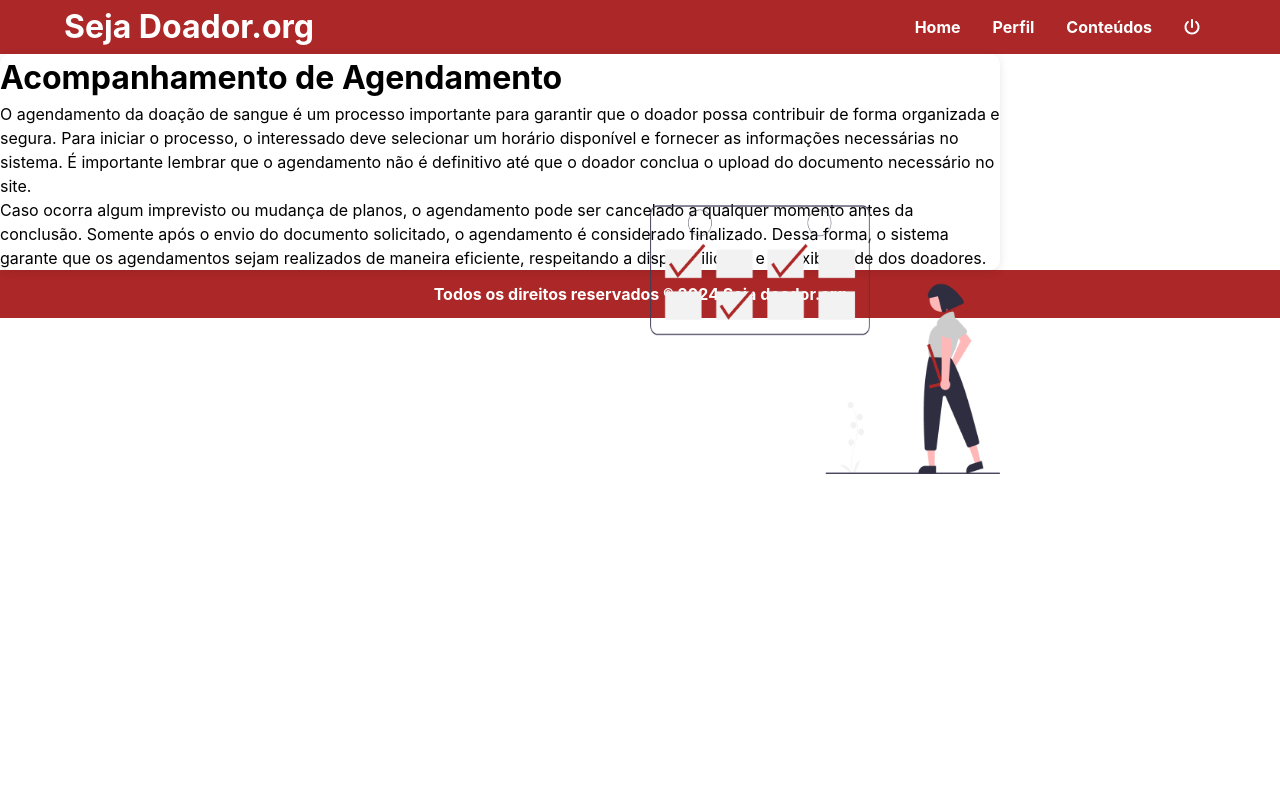
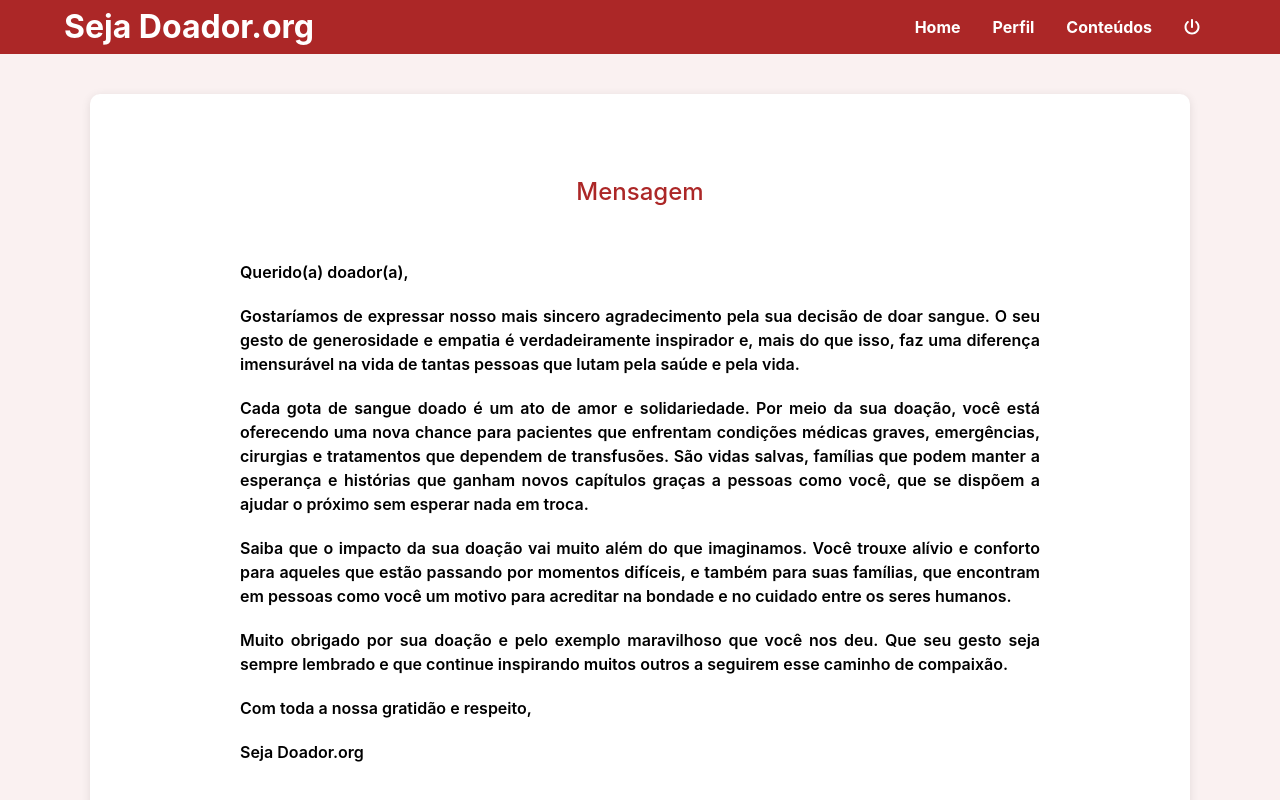
Before and after one commit to Guntzel00/projeto_ucb, a React (Vite) app: page /mensagem in a window 1280 px wide. Shown: the top 800 px of the page. Built offline with nearby package versions, Linux system fonts and the light colour scheme.

Commit message:
Adiciona pagina mensagem

```diff
--- a/src/pages/pagina-mensagem/Pagina_mensagem.css
+++ b/src/pages/pagina-mensagem/Pagina_mensagem.css
@@ -0,0 +1,101 @@
+.bloco-container-mensagem {
+	position: relative;
+	background-color: white;
+	padding: 0px;
+	border-radius: 10px;
+	box-shadow: 0 2px 10px rgba(0, 0, 0, 0.1);
+	width: 1100px;
+    height: 1000px;
+}
+
+.titulo-mensagem {
+	text-align: center;
+	margin-top: 80px;
+}
+
+.titulo-mensagem {
+    h1 {
+	font-weight: 500;
+	color: #ac2727;
+	font-size: 24px;
+	margin-bottom: 50px;
+    }
+}
+
+.texto-mensagem {
+    p{
+	text-align: justify;
+	font-size: 16px;
+    font-weight: 600;
+	line-height: 1.5;
+	margin-top: 20px;
+    margin-right: 150px;
+    margin-left: 150px;
+    }
+}
+
+
+.mensagem-imagem {
+	position: absolute;
+	top: 750px;
+	left: 425px;
+	width: 300px;
+	height: 250px;
+}
+
+.mensagem_container {
+	display: flex;
+	flex-direction: column;
+	align-items: center;
+	justify-content: center;
+	padding: 40px;
+	background-color: #faf1f1;
+	min-height: 100vh;
+}
+
+.acompanhamento-card {
+	background-color: #faf1f1;
+	padding: 20px;
+	border-radius: 30px;
+	box-shadow: 0 2px 10px rgba(0, 0, 0, 0.1);
+	width: 900px;
+	height: 300px;
+	margin-top: 120px;
+	margin-bottom: 2rem;
+	margin-left: 50px;
+
+}
+
+.acompanhamento-card2 {
+	background-color: #faf1f1;
+	padding: 20px;
+	border-radius: 30px;
+	box-shadow: 0 2px 10px rgba(0, 0, 0, 0.1);
+	width: 900px;
+	height: 300px;
+	margin-top: 40px;
+	margin-bottom: 6rem;
+	margin-left: 50px;
+
+}
+
+label {
+	font-size: 14px;
+	margin-right: 10px;
+}
+
+.btn-acompanhamento {
+	position: absolute;
+	top: 280px;
+	left: 125px;
+	display: flex;
+	justify-content: center;
+}
+
+  .upload-label {
+	cursor: pointer;
+  }
+
+  .file-input {
+	display: none;
+  }
--- a/src/pages/pagina-mensagem/Pagina_mensagem.jsx
+++ b/src/pages/pagina-mensagem/Pagina_mensagem.jsx
@@ -1,7 +1,7 @@
 import Footer from '../../components/footer/footer';
 import './Pagina_mensagem.css';
 import Header_logon from '../../components/header/Header_logon';
-import foto1 from '../../assets/agendamento_imagem.png';
+import foto1 from '../../assets/imagem-mensagem.png';
 import { useState } from 'react';
 
 function Pagina_mensagem() {
@@ -18,18 +18,21 @@ function Pagina_mensagem() {
 		<>
 			<Header_logon />
 			<div className='mensagem_container'>
-				<div className='bloco-container'>
-					<img src={foto1} alt='Imagem ilustrativa' className='acompanhamento-imagem' />
+				<div className='bloco-container-mensagem'>
+					<img src={foto1} alt='Imagem ilustrativa' className='mensagem-imagem' />
 
 					<div className='titulo-mensagem'>
-          				<h1>Acompanhamento de Agendamento</h1>
+          				<h1>Mensagem</h1>
         			</div>
-        				<p className="description">
-						O agendamento da doação de sangue é um processo importante para garantir que o doador possa contribuir de forma organizada e segura. Para iniciar o processo, o interessado deve selecionar um horário disponível e fornecer as informações necessárias no sistema. É importante lembrar que o agendamento não é definitivo até que o doador conclua o upload do documento necessário no site.
-						</p>
-						<p className="description">
-						Caso ocorra algum imprevisto ou mudança de planos, o agendamento pode ser cancelado a qualquer momento antes da conclusão. Somente após o envio do documento solicitado, o agendamento é considerado finalizado. Dessa forma, o sistema garante que os agendamentos sejam realizados de maneira eficiente, respeitando a disponibilidade e a flexibilidade dos doadores.
-						</p>
+					<div className='texto-mensagem'>
+						<p >Querido(a) doador(a),</p>
+						<p>Gostaríamos de expressar nosso mais sincero agradecimento pela sua decisão de doar sangue. O seu gesto de generosidade e empatia é verdadeiramente inspirador e, mais do que isso, faz uma diferença imensurável na vida de tantas pessoas que lutam pela saúde e pela vida.</p>
+						<p>Cada gota de sangue doado é um ato de amor e solidariedade. Por meio da sua doação, você está oferecendo uma nova chance para pacientes que enfrentam condições médicas graves, emergências, cirurgias e tratamentos que dependem de transfusões. São vidas salvas, famílias que podem manter a esperança e histórias que ganham novos capítulos graças a pessoas como você, que se dispõem a ajudar o próximo sem esperar nada em troca.</p>
+						<p>Saiba que o impacto da sua doação vai muito além do que imaginamos. Você trouxe alívio e conforto para aqueles que estão passando por momentos difíceis, e também para suas famílias, que encontram em pessoas como você um motivo para acreditar na bondade e no cuidado entre os seres humanos.</p>
+						<p>Muito obrigado por sua doação e pelo exemplo maravilhoso que você nos deu. Que seu gesto seja sempre lembrado e que continue inspirando muitos outros a seguirem esse caminho de compaixão.</p>
+						<p>Com toda a nossa gratidão e respeito,</p>
+						<p>Seja Doador.org</p>
+					</div>
 				</div>
 			</div>
 			<Footer />
```
Also changed, not shown: src/assets/imagem-mensagem.png (added).
